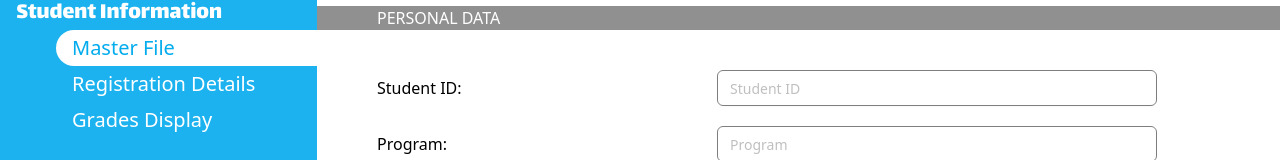
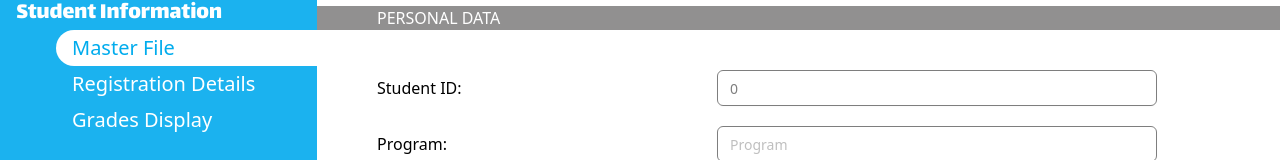
Before and after one commit to jil4school/nstsps, a React (Vite) app: page /nstsps/student-info/master-file in a window 1280 px wide. Shown: the part 142-302 px from the top of the page. Built offline with nearby package versions, Linux system fonts and the light colour scheme.

Commit message:
submit button configured

```diff
--- a/src/master-file.tsx
+++ b/src/master-file.tsx
@@ -27,6 +27,41 @@ import {
   PopoverTrigger,
 } from "@/components/ui/popover";
 import Header from "./header";
+import { z } from "zod";
+import { zodResolver } from "@hookform/resolvers/zod";
+
+const formSchema = z.object({
+  student_id: z.number(),
+  program: z.string(),
+  surname: z.string(),
+  first_name: z.string(),
+  middle_name: z.string(),
+  gender: z.string(),
+  nationality: z.string(),
+  civil_status: z.string(),
+  religion: z.string(),
+  birthday: z.string(),
+  birthplace: z.string(),
+  street: z.string(),
+  barangay: z.string(),
+  region: z.string(),
+  municipality: z.string(),
+  mobile_number: z.string(),
+  guardian_name: z.string(),
+  guardian_surname: z.string(),
+  guardian_first_name: z.string(),
+  relation_with_the_student: z.string(),
+  guardian_mobile_number: z.string(),
+  guardian_email: z.string(),
+});
+
+async function onSubmit(values: z.infer<typeof formSchema>) {
+  try {
+    console.log("Form submitted with values:", values);
+  } catch (error: any) {
+    console.error("Unexpected error:", error);
+  }
+}
 
 function formatDate(date: Date | undefined) {
   if (!date) {
@@ -47,7 +82,33 @@ function isValidDate(date: Date | undefined) {
 }
 
 function MasterFile() {
-  const form = useForm();
+  const form = useForm<z.infer<typeof formSchema>>({
+    resolver: zodResolver(formSchema),
+    defaultValues: {
+      student_id: 0,
+      program: "",
+      surname: "",
+      first_name: "",
+      middle_name: "",
+      gender: "",
+      nationality: "",
+      civil_status: "",
+      religion: "",
+      birthday: "",
+      birthplace: "",
+      street: "",
+      barangay: "",
+      region: "",
+      municipality: "",
+      mobile_number: "",
+      guardian_name: "",
+      guardian_surname: "",
+      guardian_first_name: "",
+      relation_with_the_student: "",
+      guardian_mobile_number: "",
+      guardian_email: "",
+    },
+  });
   const [open, setOpen] = React.useState(false);
   const [date, setDate] = React.useState<Date | undefined>(
     new Date("2025-06-01")
@@ -56,13 +117,19 @@ function MasterFile() {
 
   return (
     <div className="flex flex-row h-screen w-screen bg-white">
-      <SideBar /><Header />
+      <SideBar />
+      <Header />
       <div className="flex flex-col w-full mt-23 ml-[317px]">
-
         <div style={{ background: "#919090" }} className="w-auto mt-14">
           <span className="text-white pl-15">PERSONAL DATA</span>
         </div>
         <Form {...form}>
+          <form
+            onSubmit={(e) => {
+              e.preventDefault();
+              form.handleSubmit(onSubmit)();
+            }}
+          >
             <div className="flex flex-row mt-10 items-center">
               <span className="pl-15 w-100">Student ID:</span>
               <FormField
@@ -485,7 +552,9 @@ function MasterFile() {
             <div style={{ background: "#919090" }} className="w-auto mt-14">
               <span className="text-white pl-15">IN CASE OF EMERGENCY</span>
             </div>
-         <span className="pl-15 mt-10" style={{ color: "#B71C1C" }}>GUARDIAN INFORMATION</span>
+            <span className="pl-15 mt-10" style={{ color: "#B71C1C" }}>
+              GUARDIAN INFORMATION
+            </span>
             <div className="flex flex-row mt-5 items-center">
               <span className="pl-15 w-100">Name:</span>
               <FormField
@@ -498,9 +567,16 @@ function MasterFile() {
                         placeholder="Surname, First Name"
                         {...field}
                         className="w-110"
-                      onChange={(e) =>
-                        field.onChange(e.target.value.toUpperCase())
-                      }
+                        onChange={(e) => {
+                          const value = e.target.value.toUpperCase();
+                          field.onChange(value); // sets guardian_name
+
+                          const [surname = "", firstName = ""] = value
+                            .split(",")
+                            .map((str) => str.trim());
+                          form.setValue("guardian_surname", surname);
+                          form.setValue("guardian_first_name", firstName);
+                        }}
                       />
                     </FormControl>
                     <FormMessage />
@@ -584,6 +660,7 @@ function MasterFile() {
                 Save
               </Button>
             </div>
+          </form>
         </Form>
       </div>
     </div>
```
Lines whose indentation alone changed are shown as unchanged.
